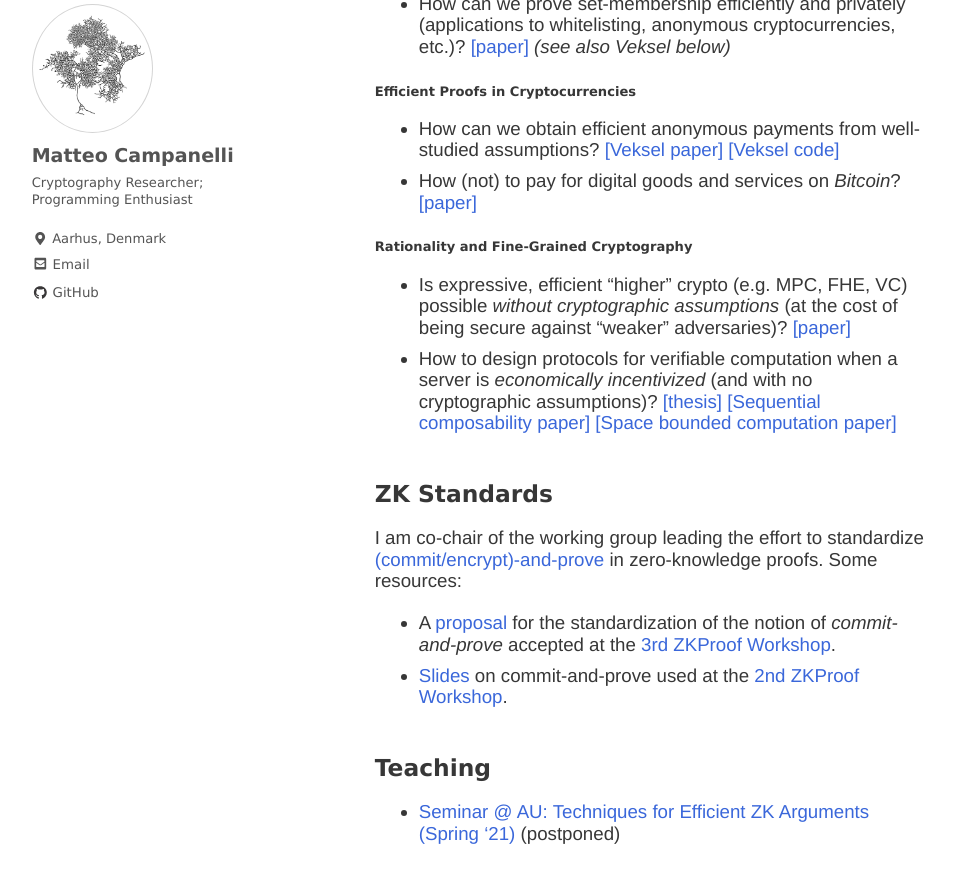
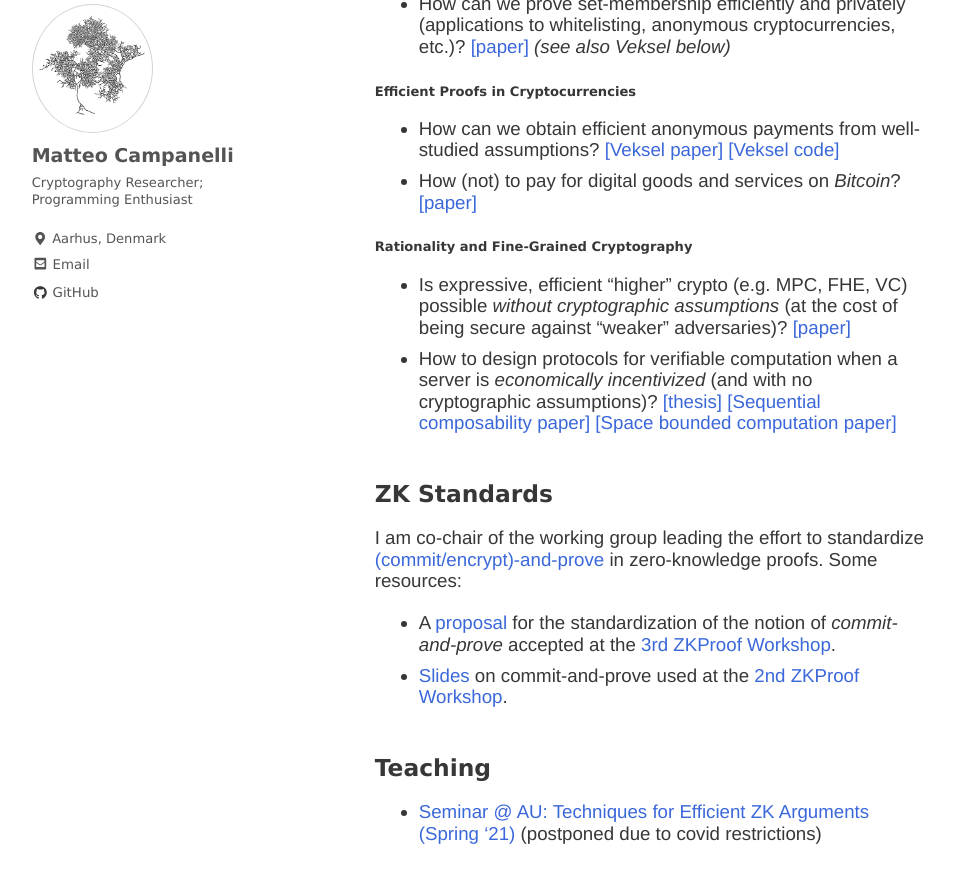
Before and after one commit to matteocam/matteocam.github.io, a Jekyll site: the page built from index.md, in a window 1280 px wide and 900 px high, scrolled down 727 px. Shown: the top 883 px of the window, without its empty margins (2-956 px from the left). Built offline with Jekyll 4.4.1, drawn with Linux system fonts in a browser that asks for light colours; nearby versions of some CDN libraries; some web fonts are replaced; a script that is not in the unit is left out.

Commit message:
Update index.md

```diff
--- a/index.md
+++ b/index.md
@@ -42,4 +42,4 @@
 
 ## Teaching
 
-- [Seminar @ AU: Techniques for Efficient ZK Arguments (Spring '21)](efficient-zk-au-2021/) (postponed)
+- [Seminar @ AU: Techniques for Efficient ZK Arguments (Spring '21)](efficient-zk-au-2021/) (postponed due to covid restrictions)
```
